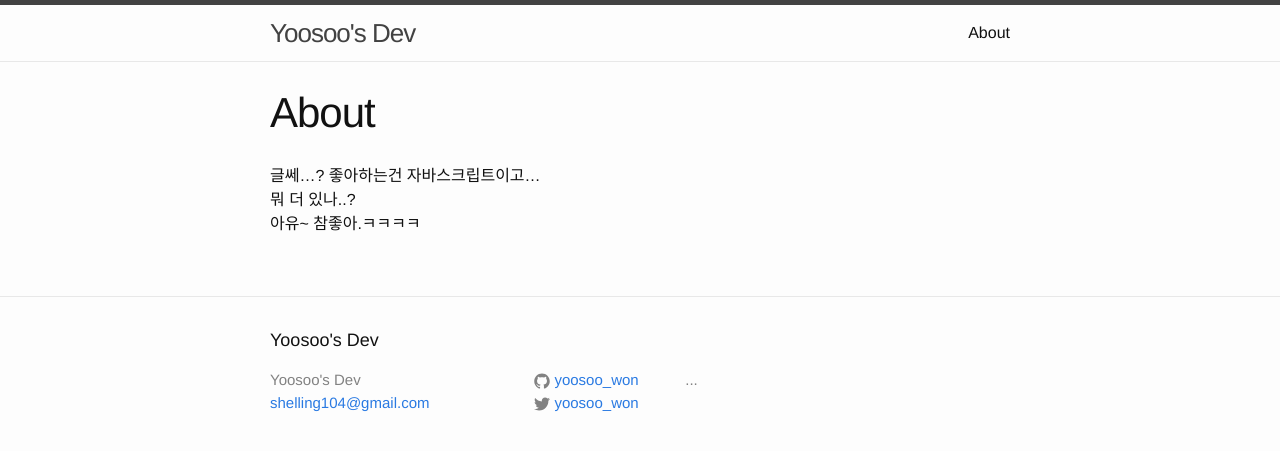
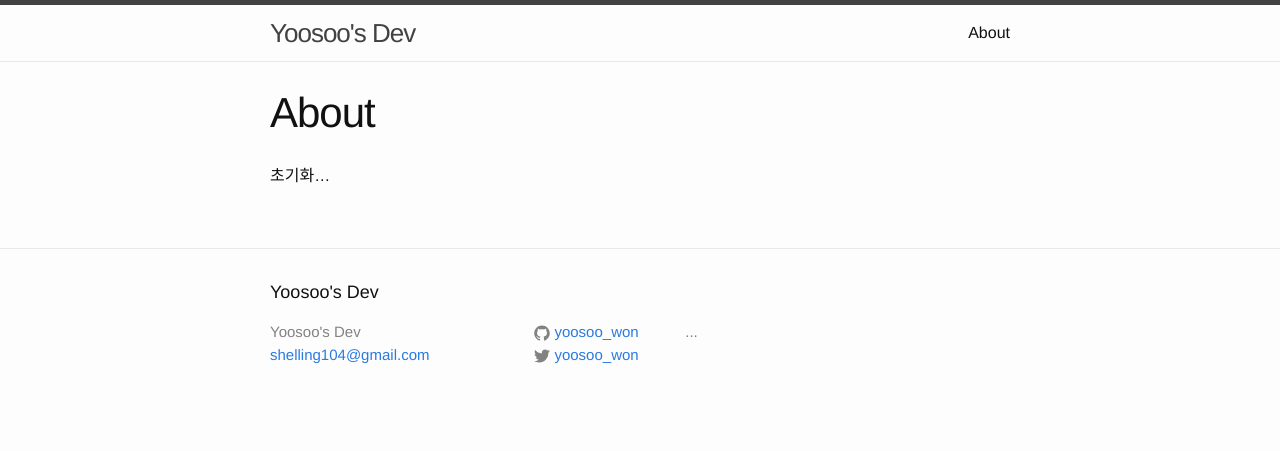
Before and after one commit to sihyunjung/sihyunjung.github.io, a Jekyll site: the page built from about.md, in a window 1280 px wide. Shown: the top 451 px of the page. Built offline with Jekyll 4.4.1, drawn with Linux system fonts in a browser that asks for light colours.

Commit message:
notion파일이 jekyll에 잘올라가는지 확인

```diff
--- a/about.md
+++ b/about.md
@@ -4,7 +4,4 @@ title: About
 permalink: /about/
 ---
 
-글쎄...?
-좋아하는건 자바스크립트이고...
-<br>뭐 더 있나..?
-<br>아유~ 참좋아.ㅋㅋㅋㅋ
+초기화...
```
Also changed, not shown: _posts/2019-06-07-Getting-started-with-super-simple-vuejs-8484b909-f4db-4564-86c7-431c6e2d51ec.md (renamed from _posts/2019-06-07-Getting-started-with-super-simple-vuejs-8484b909-f4db-4564-86c7-431c6e2d51ec.markdown).
